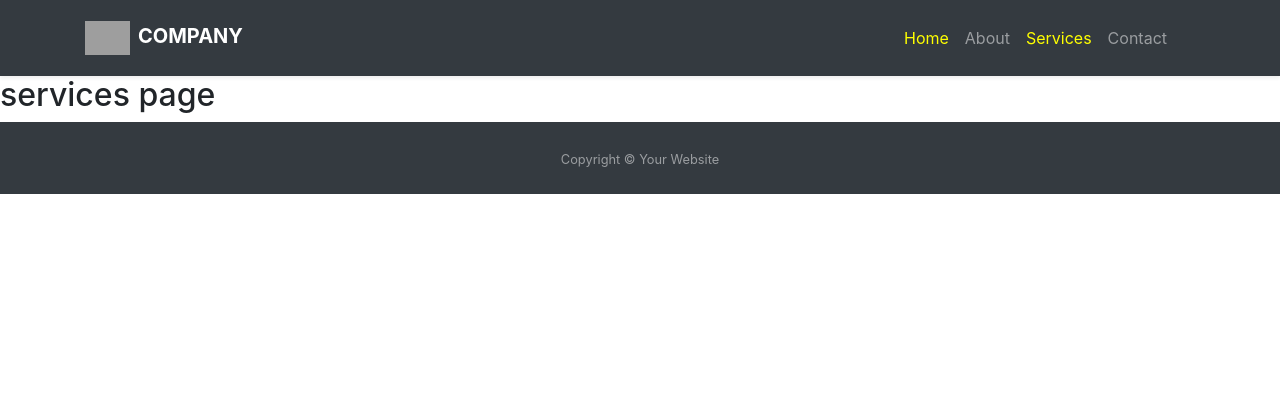
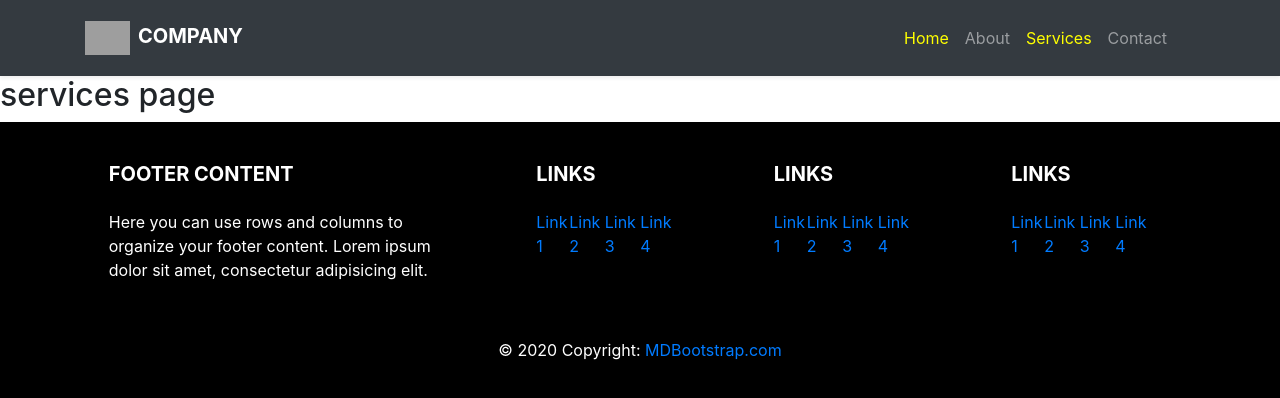
Before and after one commit to JoseOgam/marketer, a React (Create React App) app: page /services in a window 1280 px wide. Shown: the top 398 px of the page. Built offline with nearby package versions, Linux system fonts and the light colour scheme; grey boxes are pictures that could not be loaded.

Commit message:
bootrapped the footer added

```diff
--- a/src/components/common/Footer.css
+++ b/src/components/common/Footer.css
@@ -1,5 +1,6 @@
 .footer {
   background: black;
   color: white;
-  height: 50%;
+  flex-shrink: none;
+  box-shadow: 0 50vh 0 50vh #000;
 }
--- a/src/components/common/Footer.js
+++ b/src/components/common/Footer.js
@@ -1,12 +1,131 @@
 import React from "react";
 import "./Footer.css";
+import "bootstrap/dist/css/bootstrap.min.css";
 
 const Footer = () => {
   return (
-    <div>
-      <footer id="sticky-footer" className="py-4 bg-dark text-white-50">
-        <div className="container text-center">
-          <small>Copyright &copy; Your Website</small>
+    <div className="footer">
+      <footer className="page-footer font-small stylish-color-dark pt-4">
+        <div className="container text-center text-md-left">
+          <div className="row">
+            <div className="col-md-4 mx-auto">
+              <h5 className="font-weight-bold text-uppercase mt-3 mb-4">
+                Footer Content
+              </h5>
+              <p>
+                Here you can use rows and columns to organize your footer
+                content. Lorem ipsum dolor sit amet, consectetur adipisicing
+                elit.
+              </p>
+            </div>
+
+            {/* <hr className="clearfix w-100 d-md-none"> */}
+
+            <div className="col-md-2 mx-auto">
+              <h5 className="font-weight-bold text-uppercase mt-3 mb-4">
+                Links
+              </h5>
+
+              <ul className="list-unstyled">
+                <li>
+                  <a href="#!">Link 1</a>
+                </li>
+                <li>
+                  <a href="#!">Link 2</a>
+                </li>
+                <li>
+                  <a href="#!">Link 3</a>
+                </li>
+                <li>
+                  <a href="#!">Link 4</a>
+                </li>
+              </ul>
+            </div>
+
+            {/* <hr className="clearfix w-100 d-md-none"> */}
+
+            <div className="col-md-2 mx-auto">
+              <h5 className="font-weight-bold text-uppercase mt-3 mb-4">
+                Links
+              </h5>
+
+              <ul className="list-unstyled">
+                <li>
+                  <a href="#!">Link 1</a>
+                </li>
+                <li>
+                  <a href="#!">Link 2</a>
+                </li>
+                <li>
+                  <a href="#!">Link 3</a>
+                </li>
+                <li>
+                  <a href="#!">Link 4</a>
+                </li>
+              </ul>
+            </div>
+
+            {/*
+      <hr className="clearfix w-100 d-md-none"> */}
+
+            <div className="col-md-2 mx-auto">
+              <h5 className="font-weight-bold text-uppercase mt-3 mb-4">
+                Links
+              </h5>
+
+              <ul className="list-unstyled">
+                <li>
+                  <a href="#!">Link 1</a>
+                </li>
+                <li>
+                  <a href="#!">Link 2</a>
+                </li>
+                <li>
+                  <a href="#!">Link 3</a>
+                </li>
+                <li>
+                  <a href="#!">Link 4</a>
+                </li>
+              </ul>
+            </div>
+          </div>
+        </div>
+
+        {/* <hr> */}
+
+        {/* <hr> */}
+
+        <ul className="list-unstyled list-inline text-center">
+          <li className="list-inline-item">
+            <a className="btn-floating btn-fb mx-1">
+              <i className="fab fa-facebook-f"> </i>
+            </a>
+          </li>
+          <li className="list-inline-item">
+            <a className="btn-floating btn-tw mx-1">
+              <i className="fab fa-twitter"> </i>
+            </a>
+          </li>
+          <li className="list-inline-item">
+            <a className="btn-floating btn-gplus mx-1">
+              <i className="fab fa-google-plus-g"> </i>
+            </a>
+          </li>
+          <li className="list-inline-item">
+            <a className="btn-floating btn-li mx-1">
+              <i className="fab fa-linkedin-in"> </i>
+            </a>
+          </li>
+          <li className="list-inline-item">
+            <a className="btn-floating btn-dribbble mx-1">
+              <i className="fab fa-dribbble"> </i>
+            </a>
+          </li>
+        </ul>
+
+        <div className="footer-copyright text-center py-3">
+          © 2020 Copyright:
+          <a href="https://mdbootstrap.com/"> MDBootstrap.com</a>
         </div>
       </footer>
     </div>
```
